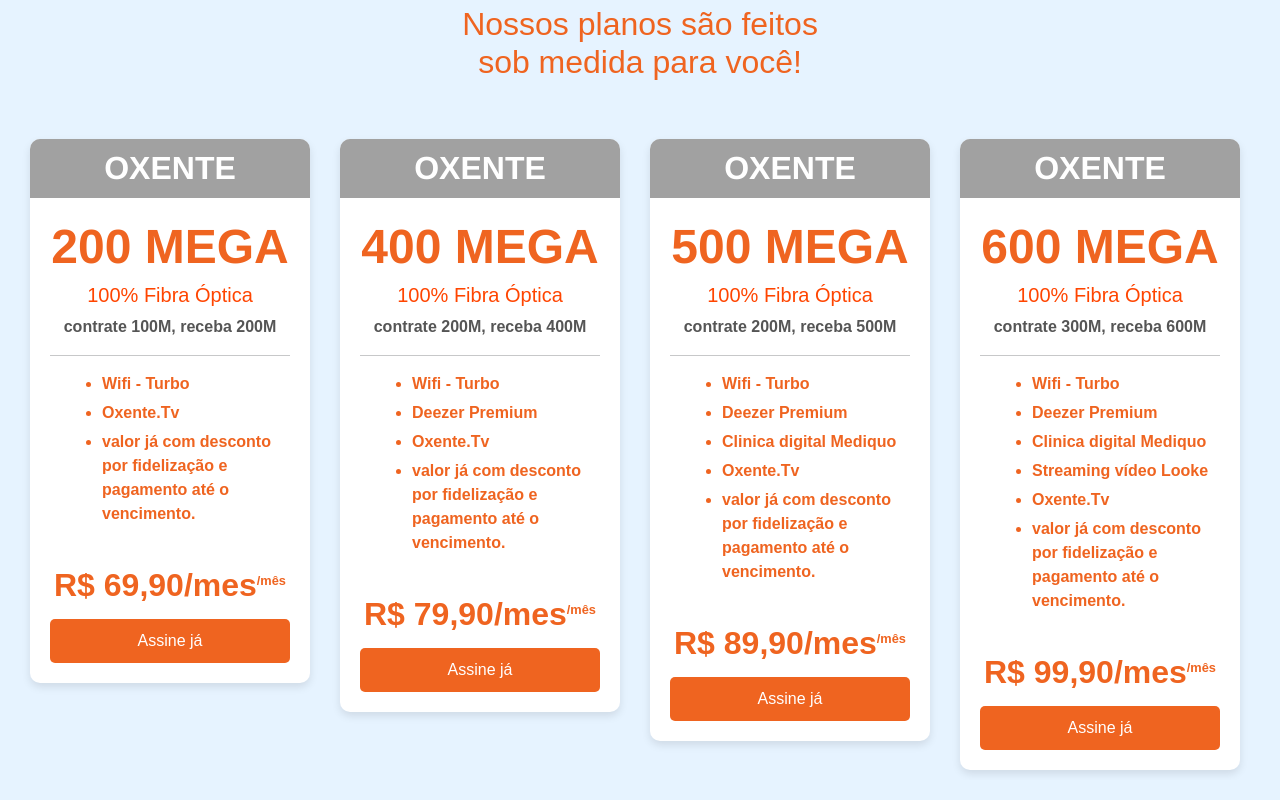
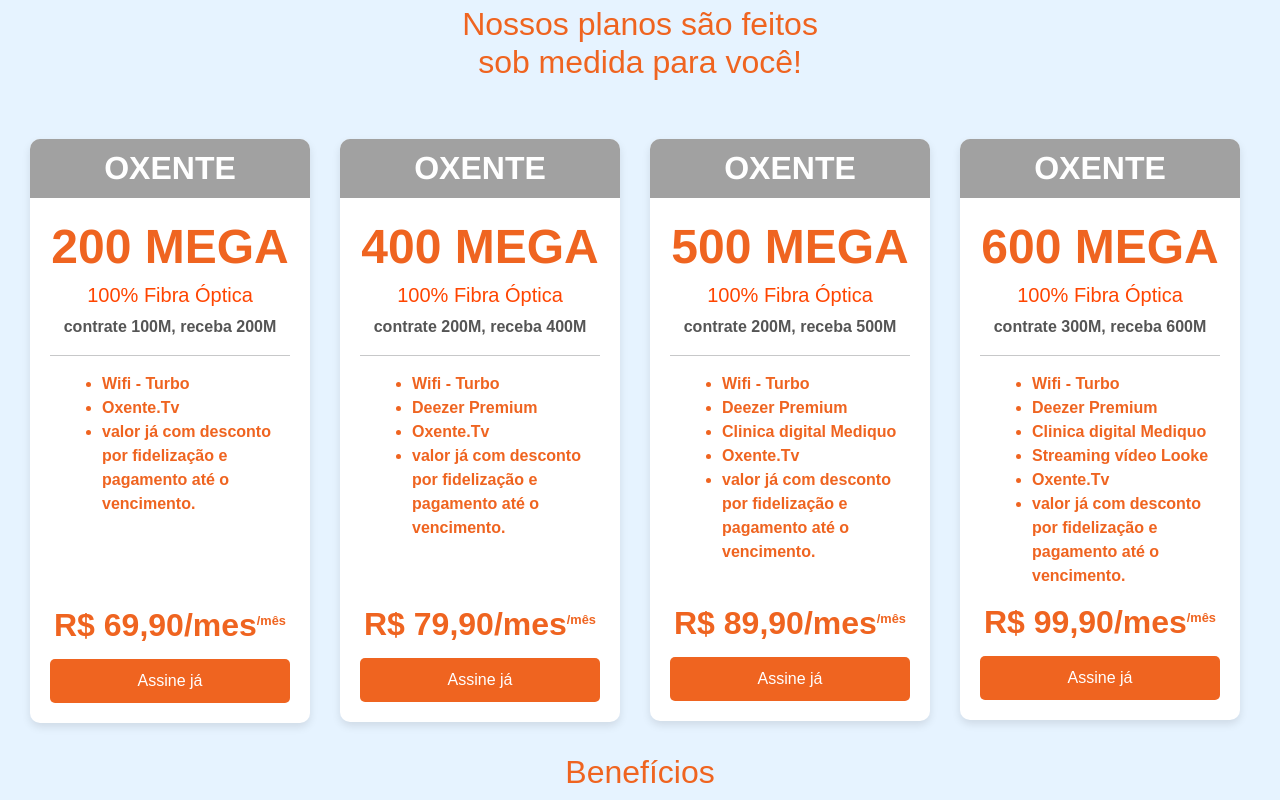
Before and after one commit to viniciusHerminio/oxente, a React (Create React App) app: page / in a window 1280 px wide. Shown: the part 623-1423 px from the top of the page. Built offline with nearby package versions, Linux system fonts and the light colour scheme; a web font is replaced by a local one.

Commit message:
ajustando o restante dos cards

```diff
--- a/src/pages/Home.css
+++ b/src/pages/Home.css
@@ -59,7 +59,31 @@
     margin-bottom: 10px;
   }
 
-  .plano-card .beneficios-list {
+  .plano-card .beneficios-list0 {
+    list-style: disc;
+    margin-left: 20px;
+    margin-bottom: 85px;
+    color: #ef6420;
+    text-align: left; /* Alinhar à esquerda */
+  }
+
+  .plano-card .beneficios-list1 {
+    list-style: disc;
+    margin-left: 20px;
+    margin-bottom: 60px;
+    color: #ef6420;
+    text-align: left; /* Alinhar à esquerda */
+  }
+
+  .plano-card .beneficios-list2 {
+    list-style: disc;
+    margin-left: 20px;
+    margin-bottom: 35px;
+    color: #ef6420;
+    text-align: left; /* Alinhar à esquerda */
+  }
+
+  .plano-card .beneficios-list3 {
     list-style: disc;
     margin-left: 20px;
     margin-bottom: 10px;
@@ -140,14 +164,11 @@
     color: orangered;
   }
 
+
   /* Novo CSS adicionado */
 
   .beneficios-list li {
     color: orange;
-  }
-
-  .beneficios-list {
-    margin-bottom: 10px;
   }
 
   .plano-card .price,
--- a/src/pages/home.js
+++ b/src/pages/home.js
@@ -86,9 +86,9 @@
     },
   ];
 
-  const renderBeneficios = (beneficios) => {
+  const renderBeneficios = (beneficios, index) => {
     return (
-      <ul className="beneficios-list">
+      <ul className={`beneficios-list${index}`}>
         {beneficios.map((beneficio, index) => (
           <li className='beneficio-item' key={index}>{beneficio}</li>
         ))}
@@ -105,7 +105,7 @@
           <h5 className='plano-descricao'>{plano.descricao}</h5>
           <p>{plano.condicao}</p>
           <hr />
-          {renderBeneficios(plano.beneficios)}
+          {renderBeneficios(plano.beneficios, index)}
           <p className="price">{plano.price}</p>
           <button className="button-card">Assine já</button>
         </div>
@@ -140,6 +140,9 @@
           <div className="planos-container">
             {renderPlanosCards()}
           </div>
+          <div>
+            <h2>Benefícios</h2>
+          </div>
         </>
       )}
     </div>
```
